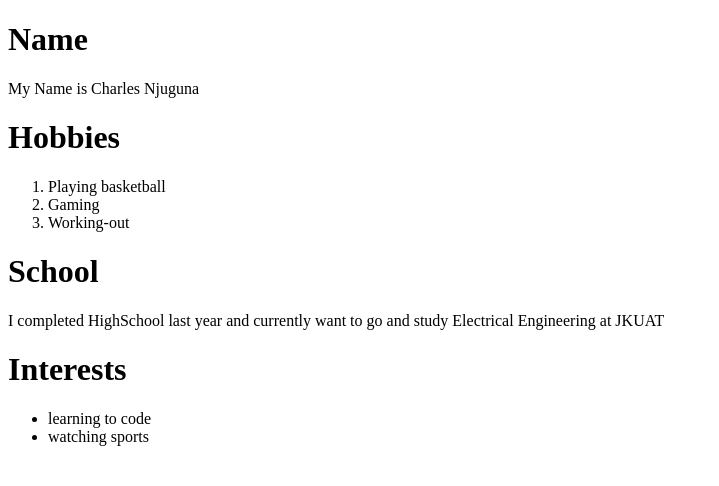
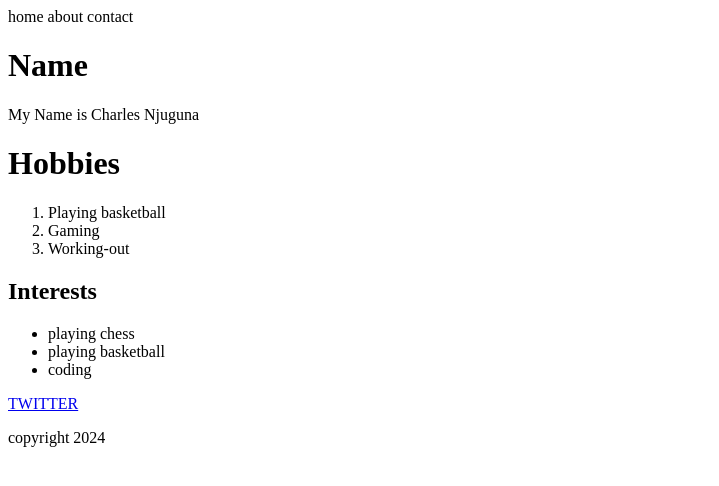
Before and after one commit to CharlesRyan01/html_css, a plain HTML site: page index.html in a window 1280 px wide. Shown: the whole page, without its empty margins (0-719 px from the left). Drawn offline with Linux system fonts and the light colour scheme.

Commit message:
change document structure

```diff
--- a/index.html
+++ b/index.html
@@ -1,8 +1,15 @@
 <!DOCTYPE html>
 <html>
     <head>
+        <meta charset="UTF-8">
+        <meta name="viewport" content="width=device-width, initial-scale=1.0">
         <title>About Charles</title>
     </head>
+    <nav>
+        <span>home</span>
+        <span>about</span>
+        <span>contact</span>
+    </nav>
     <body>
         <h1>Name</h1>
         <p>My Name is Charles Njuguna</p>
@@ -12,12 +19,18 @@
             <li>Gaming</li>
             <li>Working-out</li>
         </ol>
-        <h1>School</h1>
-        <p>I completed HighSchool last year and currently want to go and study Electrical Engineering at JKUAT</p>
-        <h1>Interests</h1>
-        <ul>
-            <li>learning to code</li>
-            <li>watching sports</li>
-        </ul>
-    </body>
+        <!--Hero section-->
+        <section>
+            <h1>Interests</h1>
+            <ul>
+                <li>playing  chess</li>
+                <li>playing basketball</li>
+                <li>coding</li>
+            </ul>
+        </section>
+        <footer>
+            <a href="https://X.com">TWITTER</a>
+            <p>copyright 2024</p>
+        </footer>
+     </body>
 </html>
```
Also changed, not shown: 1 other file.
